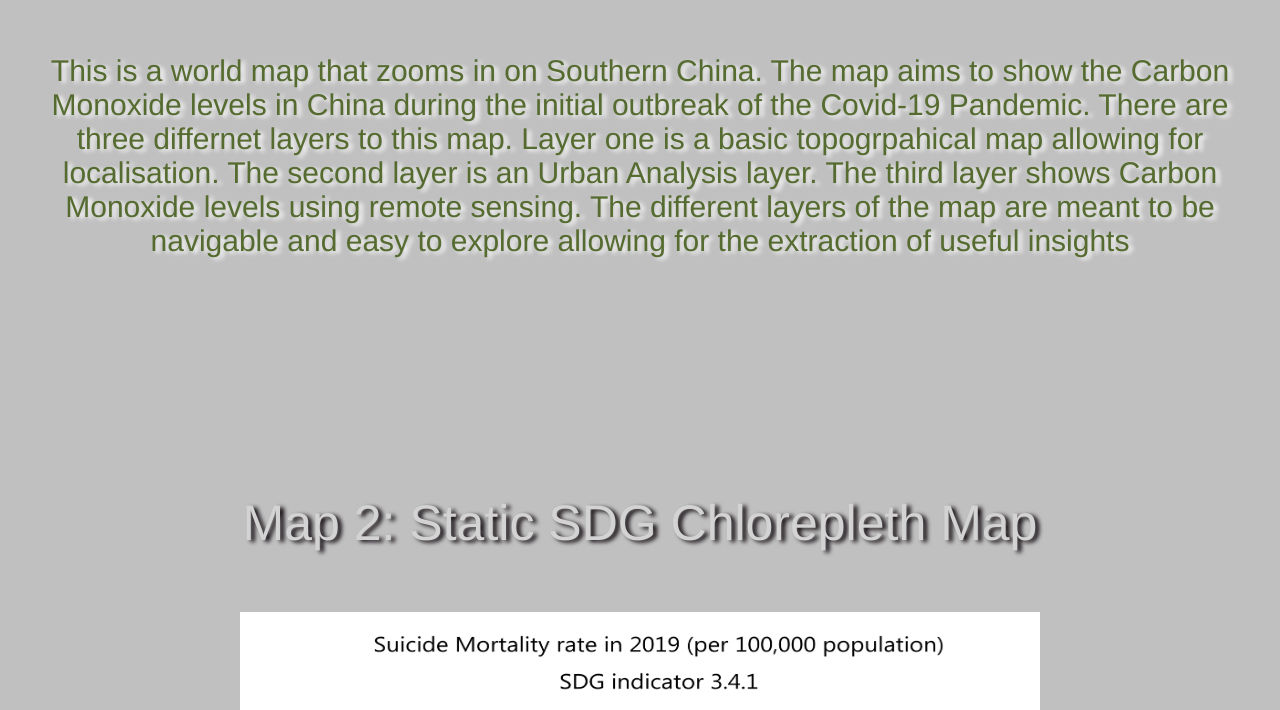
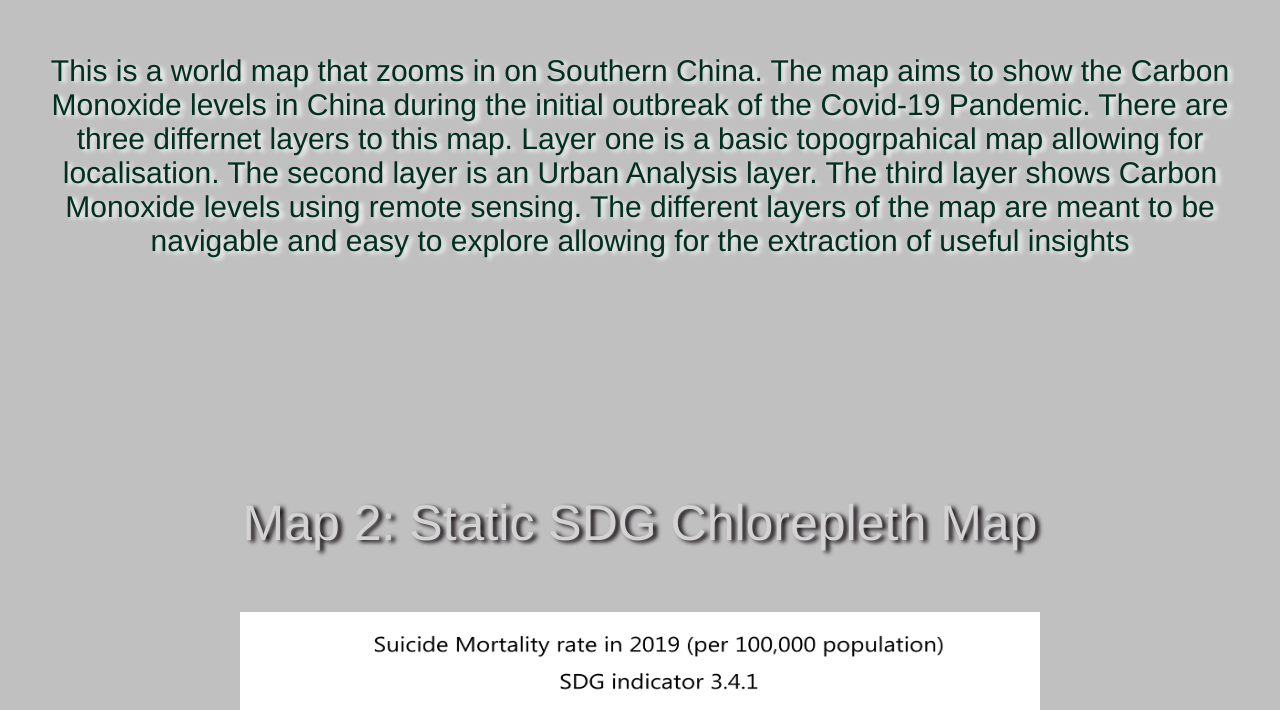
Before and after one commit to isabellahope/Isabellahope.github.io, a plain HTML site: page maps.html in a window 1280 px wide. Shown: the part 1957-2667 px from the top of the page. Drawn offline with Linux system fonts and the light colour scheme.

Commit message:
Update basic.css
colour font

```diff
--- a/scripts/basic.css
+++ b/scripts/basic.css
@@ -40,7 +40,7 @@ color: #D3D3D3;
 
 
 h4 {
-color: #556B2F;
+color: #023020;
     text-align: center;
     font-weight: 40;
     text-shadow: 4px 2px 4px rgba(255, 255, 255, 1);
```
